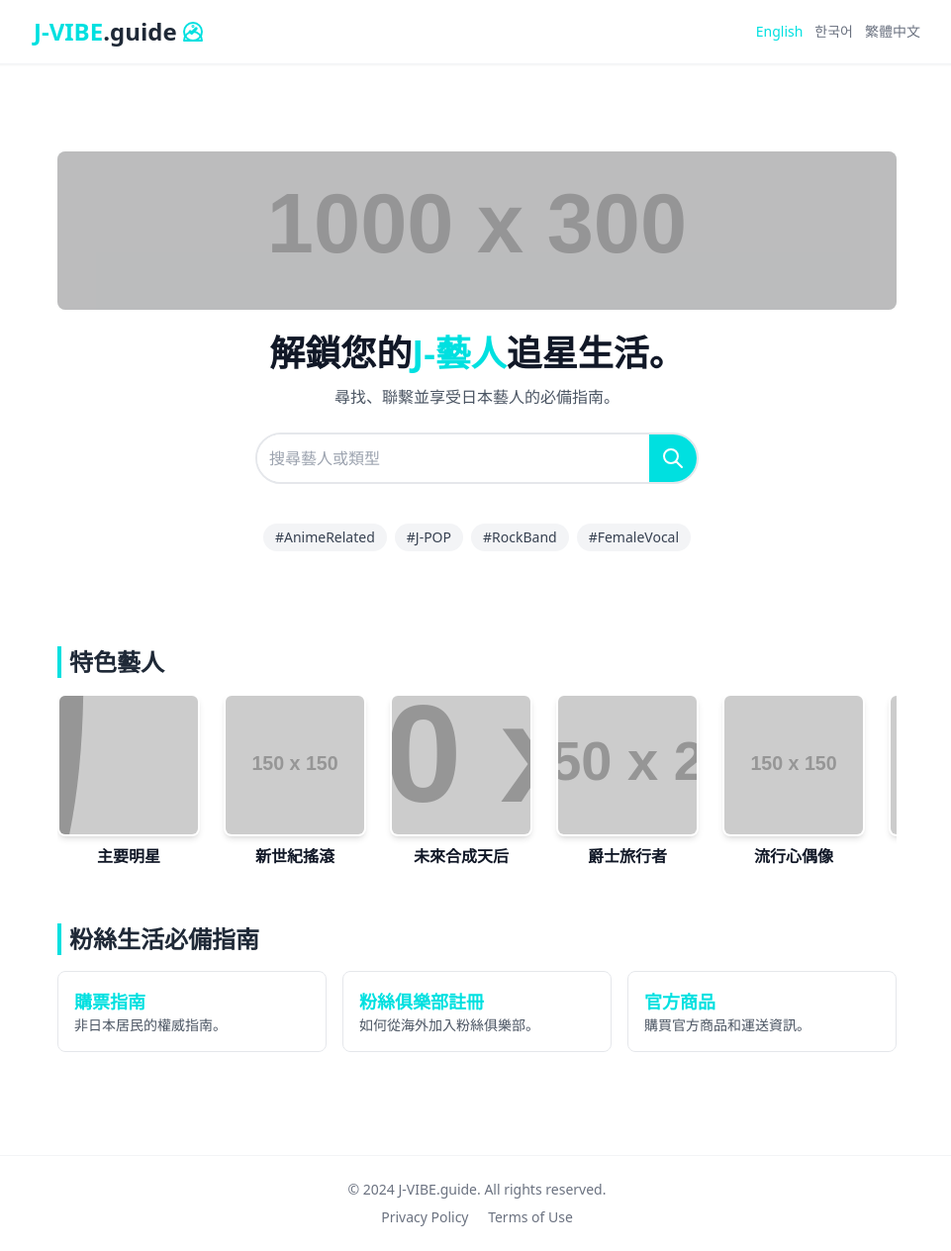
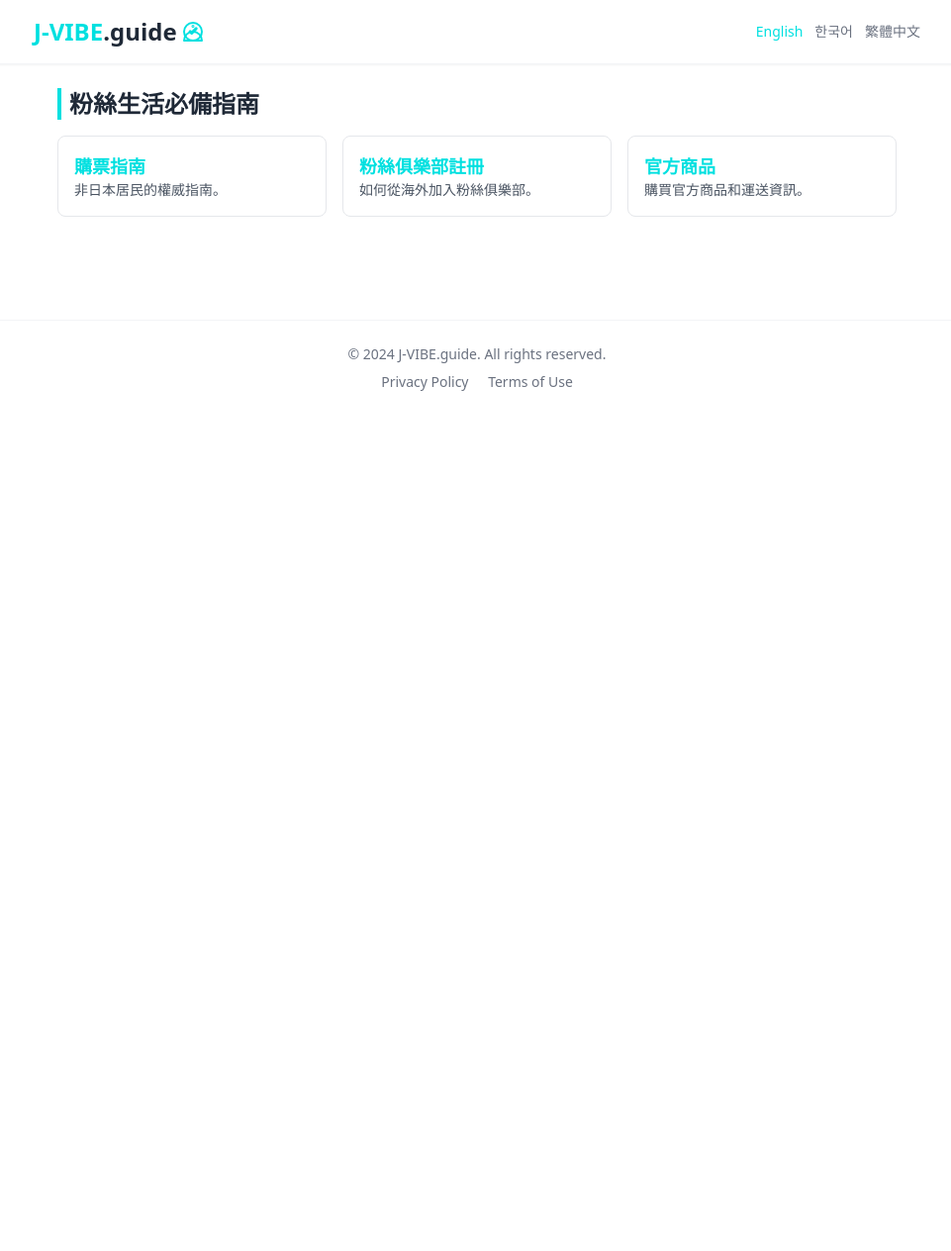
Before and after one commit to macyamasho-ux/j-vibe-guide, a Jekyll site: the page built from index-zh-tw.html, in a window 1280 px wide and 1264 px high. Shown: the whole window at 99% size, without its empty margins (158-1119 px from the left). Built offline with Jekyll 4.4.1, drawn with Linux system fonts in a browser that asks for light colours; nearby versions of some CDN libraries.

Commit message:
Update index-zh-tw.html

```diff
--- a/index-zh-tw.html
+++ b/index-zh-tw.html
@@ -3,83 +3,10 @@
 title: 首頁
 ---
 
-<section class="hero text-center py-10 md:py-16 bg-white">
-    <div class="h-40 bg-gray-200 mb-6 rounded-lg overflow-hidden flex items-center justify-center relative">
-        <img src="https://via.placeholder.com/1000x300/e0ffff/000000?text=J-Artist+Live+Scene+Image" alt="Live Concert" class="w-full h-full object-cover opacity-80">
-        <div class="absolute inset-0 bg-black/10"></div>
-    </div>
-
-    <h1 class="text-4xl font-extrabold mb-3 text-gray-900">
-        解鎖您的<span class="text-deep-cyan">J-藝人</span>追星生活。
-    </h1>
-    <p class="text-gray-600 mb-6 max-w-lg mx-auto">尋找、聯繫並享受日本藝人的必備指南。</p>
-
-    <form class="mb-8 max-w-md mx-auto">
-        <div class="flex items-center border-2 border-gray-200 rounded-full overflow-hidden focus-within:border-deep-cyan transition duration-200">
-            <input type="search" placeholder="搜尋藝人或類型" class="w-full p-3 text-gray-700 outline-none">
-            <button type="submit" class="bg-deep-cyan hover:bg-deep-cyan-dark p-3 text-white transition duration-150">
-                <svg xmlns="http://www.w3.org/2000/svg" class="h-6 w-6" fill="none" viewBox="0 0 24 24" stroke="currentColor" stroke-width="2">
-                    <path stroke-linecap="round" stroke-linejoin="round" d="M21 21l-6-6m2-5a7 7 0 11-14 0 7 7 0 0114 0z" />
-                </svg>
-            </button>
-        </div>
-    </form>
-
-    <div class="flex flex-wrap justify-center space-x-2 mb-8">
-        <a href="#" class="text-sm bg-gray-100 text-gray-700 py-1 px-3 rounded-full hover:bg-deep-cyan hover:text-white transition duration-150 mt-2">#AnimeRelated</a>
-        <a href="#" class="text-sm bg-gray-100 text-gray-700 py-1 px-3 rounded-full hover:bg-deep-cyan hover:text-white transition duration-150 mt-2">#J-POP</a>
-        <a href="#" class="text-sm bg-gray-100 text-gray-700 py-1 px-3 rounded-full hover:bg-deep-cyan hover:text-white transition duration-150 mt-2">#RockBand</a>
-        <a href="#" class="text-sm bg-gray-100 text-gray-700 py-1 px-3 rounded-full hover:bg-deep-cyan hover:text-white transition duration-150 mt-2">#FemaleVocal</a>
-    </div>
-</section>
-
-<section class="mb-10">
-    <h2 class="text-2xl font-bold mb-4 border-l-4 border-deep-cyan pl-2">特色藝人</h2>
-
-    <div class="flex space-x-6 overflow-x-auto pb-4 featured-scroll">
-
-        <a href="{{ site.baseurl }}/artists/major-star/" class="w-36 flex-shrink-0 text-center group">
-            <img src="https://via.placeholder.com/150/00e0e0/000000?text=STAR1" alt="Major Star" class="w-36 h-36 rounded-lg mx-auto mb-2 object-cover border-2 border-transparent group-hover:border-deep-cyan transition duration-150 shadow-md">
-            <h3 class="text-base font-semibold text-gray-900 group-hover:text-deep-cyan">主要明星</h3>
-        </a>
-
-        <a href="{{ site.baseurl }}/artists/major-star-2/" class="w-36 flex-shrink-0 text-center group">
-            <img src="https://via.placeholder.com/150/ff4500/FFFFFF?text=ROCK" alt="Neon Genesis Rockers" class="w-36 h-36 rounded-lg mx-auto mb-2 object-cover border-2 border-transparent group-hover:border-deep-cyan transition duration-150 shadow-md">
-            <h3 class="text-base font-semibold text-gray-900 group-hover:text-deep-cyan">新世紀搖滾</h3>
-        </a>
-
-        <a href="{{ site.baseurl }}/artists/major-star-3/" class="w-36 flex-shrink-0 text-center group">
-            <img src="https://via.placeholder.com/150/8a2be2/FFFFFF?text=SYNTH" alt="Future Synth Diva" class="w-36 h-36 rounded-lg mx-auto mb-2 object-cover border-2 border-transparent group-hover:border-deep-cyan transition duration-150 shadow-md">
-            <h3 class="text-base font-semibold text-gray-900 group-hover:text-deep-cyan">未來合成天后</h3>
-        </a>
-
-        <a href="{{ site.baseurl }}/artists/major-star-4/" class="w-36 flex-shrink-0 text-center group">
-            <img src="https://via.placeholder.com/150/20b2aa/FFFFFF?text=JAZZ" alt="The Jazz Travelers" class="w-36 h-36 rounded-lg mx-auto mb-2 object-cover border-2 border-transparent group-hover:border-deep-cyan transition duration-150 shadow-md">
-            <h3 class="text-base font-semibold text-gray-900 group-hover:text-deep-cyan">爵士旅行者</h3>
-        </a>
-
-        <a href="{{ site.baseurl }}/artists/major-star-5/" class="w-36 flex-shrink-0 text-center group">
-            <img src="https://via.placeholder.com/150/ff69b4/FFFFFF?text=IDOL" alt="Pop Heart Idol" class="w-36 h-36 rounded-lg mx-auto mb-2 object-cover border-2 border-transparent group-hover:border-deep-cyan transition duration-150 shadow-md">
-            <h3 class="text-base font-semibold text-gray-900 group-hover:text-deep-cyan">流行心偶像</h3>
-        </a>
-
-        <a href="{{ site.baseurl }}/artists/minor-star-1/" class="w-36 flex-shrink-0 text-center group">
-            <img src="https://via.placeholder.com/150/ffa07a/000000?text=LOFI" alt="Chilled Lo-fi Beats" class="w-36 h-36 rounded-lg mx-auto mb-2 object-cover border-2 border-transparent group-hover:border-deep-cyan transition duration-150 shadow-md">
-            <h3 class="text-base font-semibold text-gray-900 group-hover:text-deep-cyan">弛放低傳真節拍</h3>
-        </a>
-
-        <a href="{{ site.baseurl }}/artists/minor-star-2/" class="w-36 flex-shrink-0 text-center group">
-            <img src="https://via.placeholder.com/150/9370db/FFFFFF?text=FOLK" alt="Kyoto Folk Duo" class="w-36 h-36 rounded-lg mx-auto mb-2 object-cover border-2 border-transparent group-hover:border-deep-cyan transition duration-150 shadow-md">
-            <h3 class="text-base font-semibold text-gray-900 group-hover:text-deep-cyan">京都民謠二重奏</h3>
-        </a>
-
-    </div>
-</section>
-
 <section class="mb-10">
     <h2 class="text-2xl font-bold mb-4 border-l-4 border-deep-cyan pl-2">粉絲生活必備指南</h2>
     <div class="grid grid-cols-1 md:grid-cols-3 gap-4">
-        <a href="{{ site.baseurl }}/guide-ticket-purchase.html" class="p-4 border rounded-lg hover:border-deep-cyan transition duration-150">
+        <a href="/guide-ticket-purchase.html" class="p-4 border rounded-lg hover:border-deep-cyan transition duration-150">
             <h3 class="font-semibold text-lg text-deep-cyan">購票指南</h3>
             <p class="text-sm text-gray-600">非日本居民的權威指南。</p>
         </a>
```
